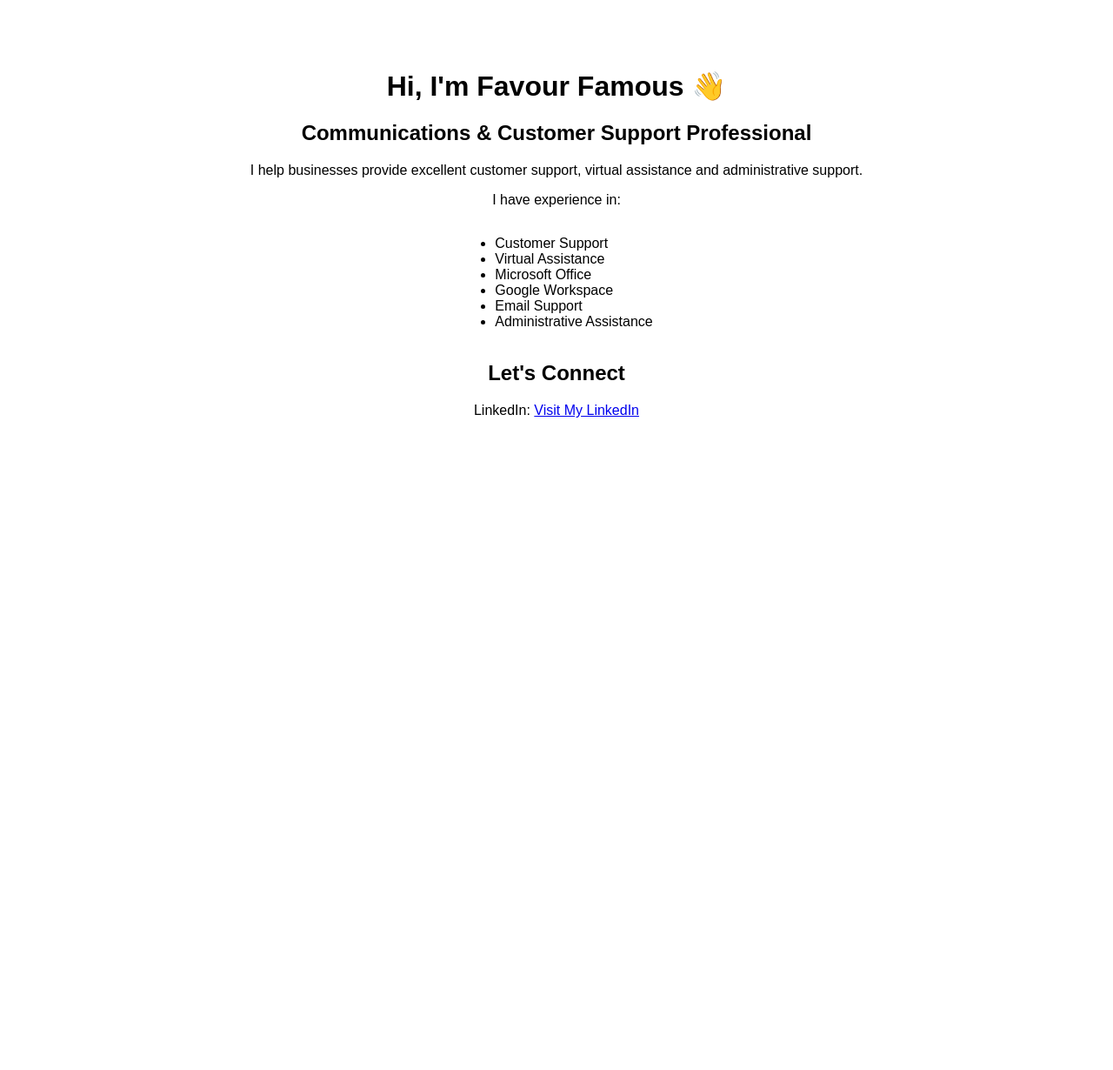
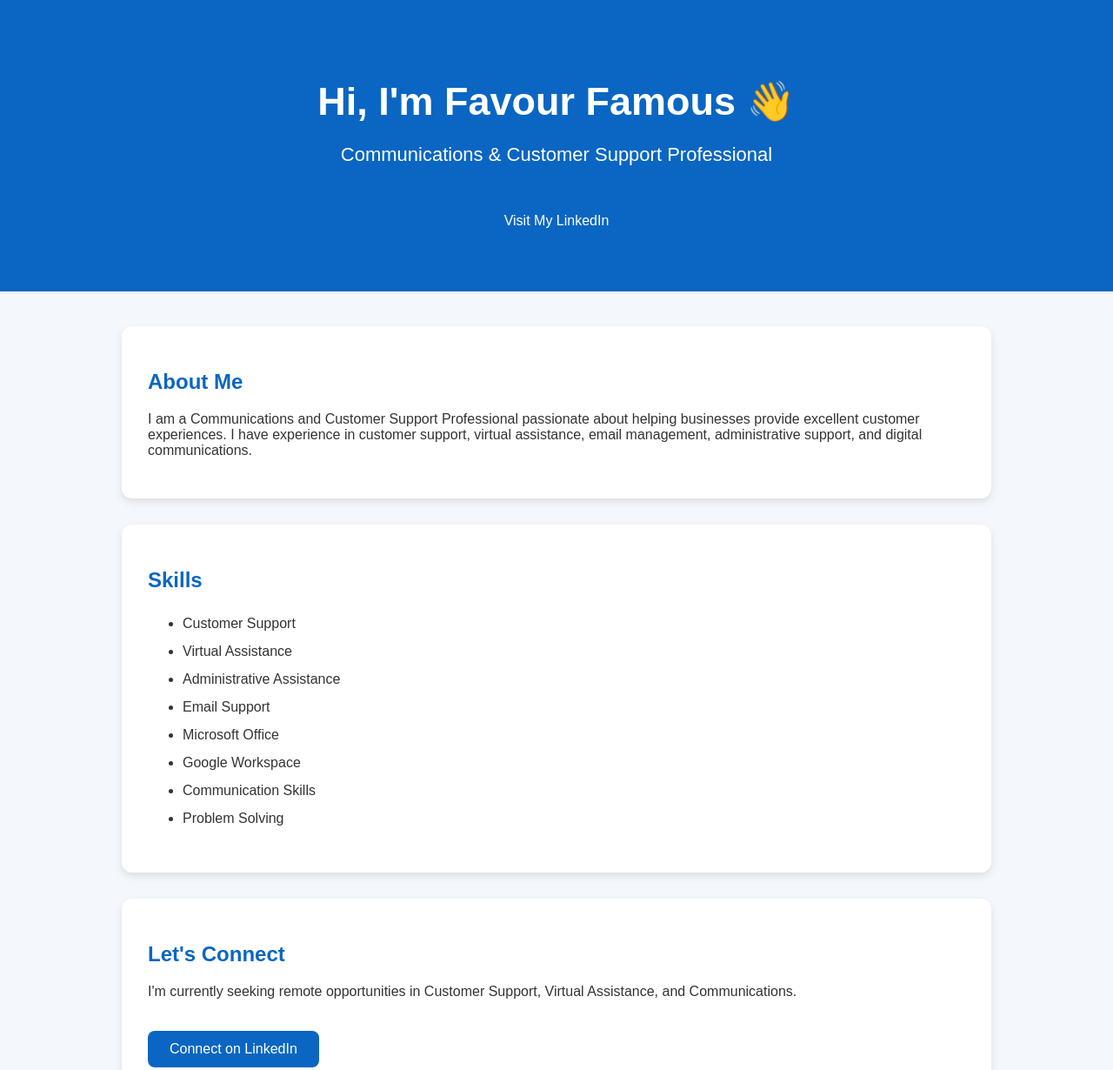
Before and after one commit to favourfamous/FavourFamous.github.io, a plain HTML site: page index.html in a window 1280 px wide. Shown: the top 1230 px of the page at 87% size. Before the commit the page ends 800 px from the top, so only its background shows below. Drawn offline with Linux system fonts and the light colour scheme.

Commit message:
Update index.html

```diff
--- a/index.html
+++ b/index.html
@@ -1,39 +1,153 @@
 <!DOCTYPE html>
-<html>
+<html lang="en">
 <head>
-    <title>Favour Famous | Portfolio</title>
+<meta charset="UTF-8">
+<meta name="viewport" content="width=device-width, initial-scale=1.0">
+
+<title>Favour Famous | Portfolio</title>
+
+<style>
+
+body{
+    margin:0;
+    font-family:Arial,Helvetica,sans-serif;
+    background:#f4f7fb;
+    color:#333;
+}
+
+header{
+    background:#0a66c2;
+    color:white;
+    text-align:center;
+    padding:60px 20px;
+}
+
+header h1{
+    font-size:45px;
+    margin-bottom:10px;
+}
+
+header p{
+    font-size:22px;
+}
+
+.container{
+    width:90%;
+    max-width:1000px;
+    margin:auto;
+    padding:40px 0;
+}
+
+.card{
+    background:white;
+    padding:30px;
+    border-radius:12px;
+    box-shadow:0 4px 10px rgba(0,0,0,.1);
+    margin-bottom:30px;
+}
+
+h2{
+    color:#0a66c2;
+}
+
+ul{
+    line-height:2;
+}
+
+.button{
+    display:inline-block;
+    padding:12px 25px;
+    background:#0a66c2;
+    color:white;
+    text-decoration:none;
+    border-radius:8px;
+    margin-top:20px;
+}
+
+footer{
+    background:#222;
+    color:white;
+    text-align:center;
+    padding:20px;
+}
+
+</style>
+
 </head>
 
-<body style="font-family:Arial; text-align:center; margin-top:80px;">
+<body>
+
+<header>
 
 <h1>Hi, I'm Favour Famous 👋</h1>
 
-<h2>Communications & Customer Support Professional</h2>
+<p>Communications & Customer Support Professional</p>
+
+<a class="button" href="https://www.linkedin.com/in/favour-famous-46203a264/" target="_blank">
+Visit My LinkedIn
+</a>
+
+</header>
+
+<div class="container">
+
+<div class="card">
+
+<h2>About Me</h2>
 
 <p>
-I help businesses provide excellent customer support,
-virtual assistance and administrative support.
+I am a Communications and Customer Support Professional passionate about helping businesses provide excellent customer experiences. I have experience in customer support, virtual assistance, email management, administrative support, and digital communications.
 </p>
 
-<p>I have experience in:</p>
+</div>
 
-<ul style="display:inline-block; text-align:left;">
-    <li>Customer Support</li>
-    <li>Virtual Assistance</li>
-    <li>Microsoft Office</li>
-    <li>Google Workspace</li>
-    <li>Email Support</li>
-    <li>Administrative Assistance</li>
+<div class="card">
+
+<h2>Skills</h2>
+
+<ul>
+
+<li>Customer Support</li>
+
+<li>Virtual Assistance</li>
+
+<li>Administrative Assistance</li>
+
+<li>Email Support</li>
+
+<li>Microsoft Office</li>
+
+<li>Google Workspace</li>
+
+<li>Communication Skills</li>
+
+<li>Problem Solving</li>
+
 </ul>
+
+</div>
+
+<div class="card">
 
 <h2>Let's Connect</h2>
 
 <p>
-LinkedIn:
-<a href="https://www.linkedin.com/in/favour-famous-46203a264" target="_blank">
-Visit My LinkedIn
+I'm currently seeking remote opportunities in Customer Support, Virtual Assistance, and Communications.
+</p>
+
+<a class="button" href="https://www.linkedin.com/in/favour-famous-46203a264/" target="_blank">
+Connect on LinkedIn
 </a>
-</p>
+
+</div>
+
+</div>
+
+<footer>
+
+© 2026 Favour Famous | Built with HTML & CSS
+
+</footer>
 
 </body>
 </html>
```
